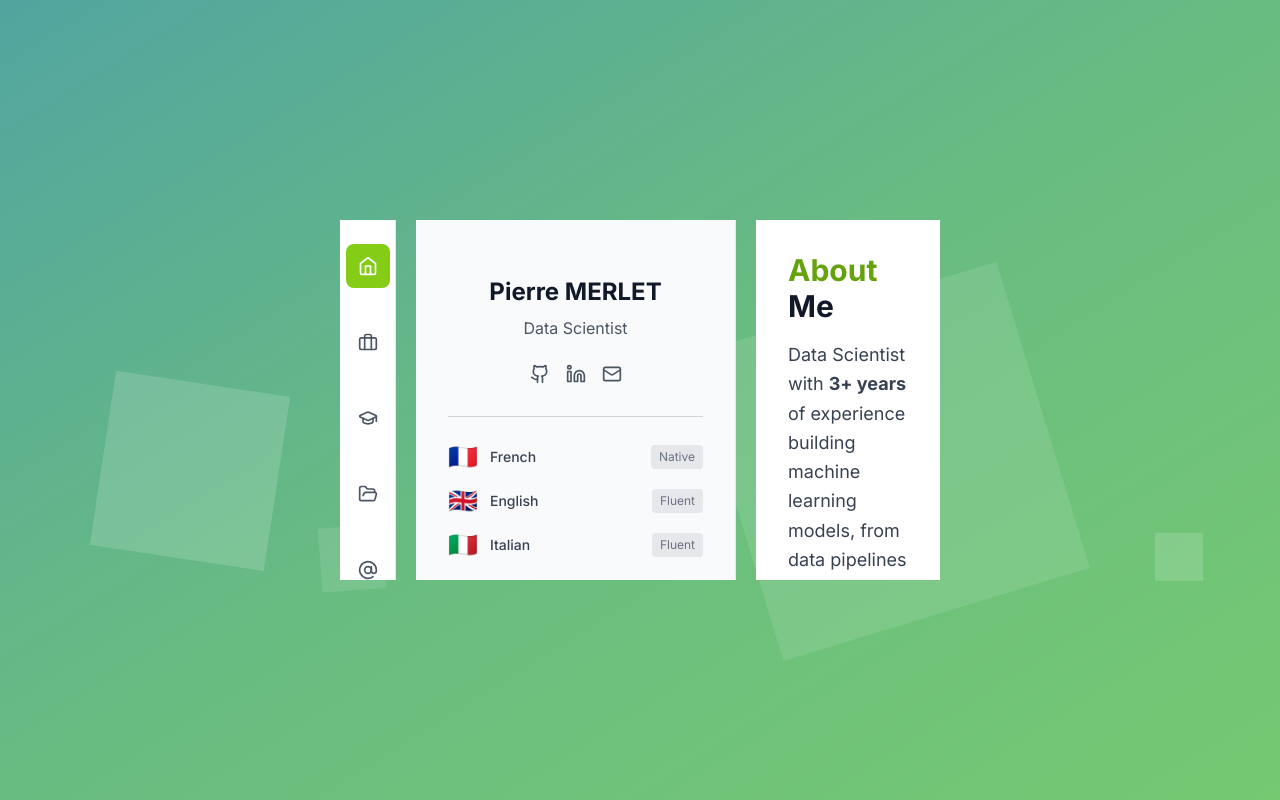
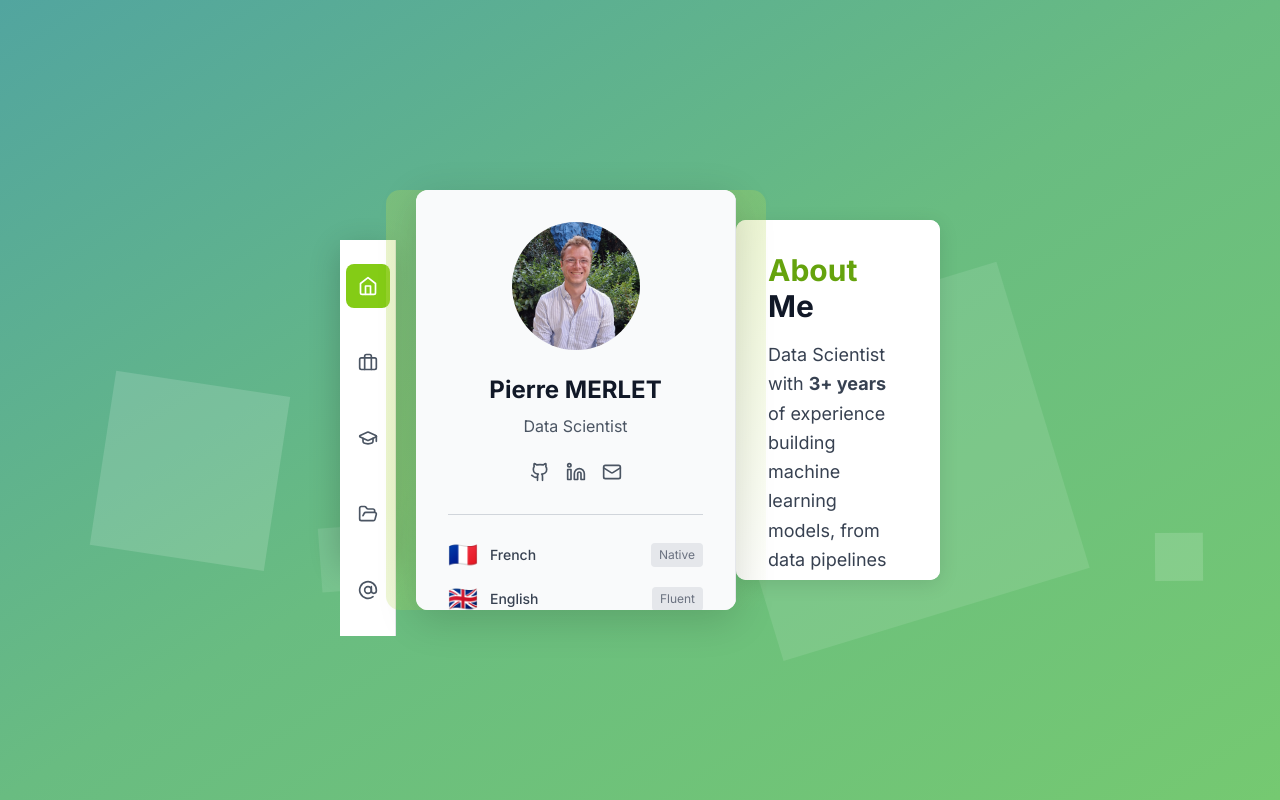
Before and after one commit to PierreMrt/nextjs-portfolio, a Next.js app: page / in a window 1280 px wide. Built offline with nearby package versions, Linux system fonts and the light colour scheme.

Commit message:
Update page structure with new wrapper classes

```diff
--- a/app/page.tsx
+++ b/app/page.tsx
@@ -13,9 +13,22 @@ export default function Home() {
     <>
       <AnimatedBackground />
       <div className="portfolio-container">
-        <Sidebar activeSection={activeSection} onSectionChange={setActiveSection} />
-        <ProfileCard />
-        <ContentPanel activeSection={activeSection} />
+        <div className="sidebar-wrapper">
+          <div className="sidebar-container">
+            <Sidebar activeSection={activeSection} onSectionChange={setActiveSection} />
+          </div>
+        </div>
+        <div className="main-content-wrapper">
+          <div className="profile-wrapper">
+            <div className="profile-bg"></div>
+            <div className="profile-container">
+              <ProfileCard />
+            </div>
+          </div>
+          <div className="content-container">
+            <ContentPanel activeSection={activeSection} />
+          </div>
+        </div>
       </div>
     </>
   )
```
